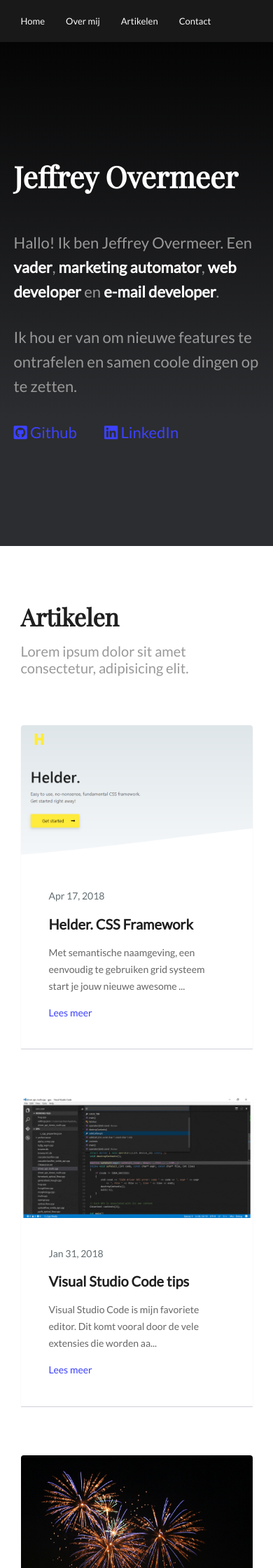
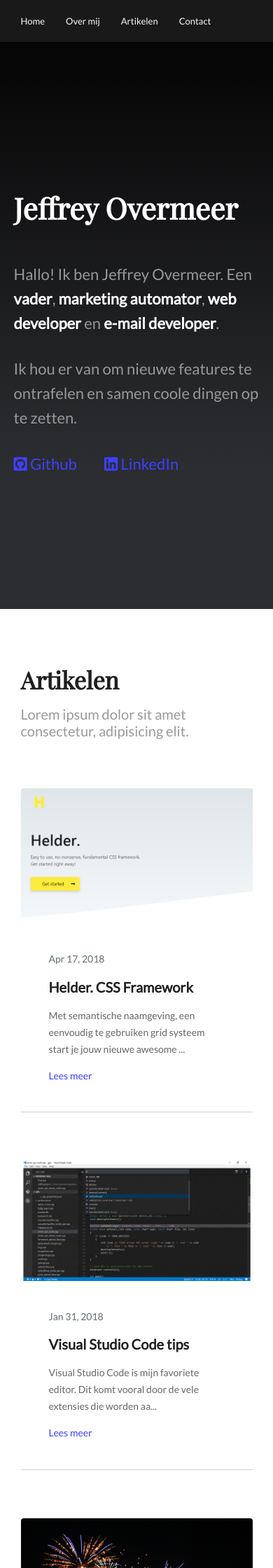
Before and after one commit to jeffrey-over/jeffrey-over.github.io, a Jekyll site: the page built from index.html, in a window 390 px wide. Shown: the top 2240 px of the page at 70% size. Built offline with Jekyll 4.4.1, drawn with Linux system fonts in a browser that asks for light colours; nearby versions of some CDN libraries; some web fonts are replaced; library files that are not in the unit come from our copies.

Commit message:
bug fixes

```diff
--- a/_sass/sections/_intro.scss
+++ b/_sass/sections/_intro.scss
@@ -9,6 +9,12 @@
     background-image: linear-gradient(-180deg, rgba(0, 0, 0, 0.9) 0%, #2c2d30 75%) !important;
     font-size: 2.2rem;
 
+}
+
+@media only screen and (max-width: 800px) {
+    #intro {
+    height: 90vh;
+}
 }
 
 #intro-post {
```
